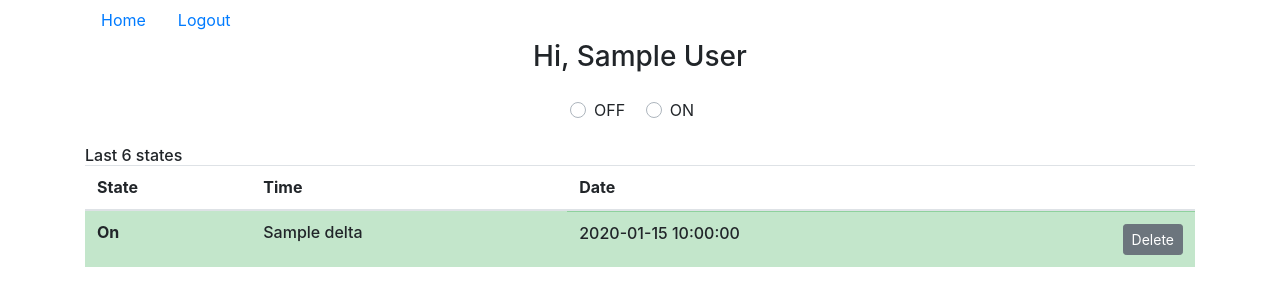
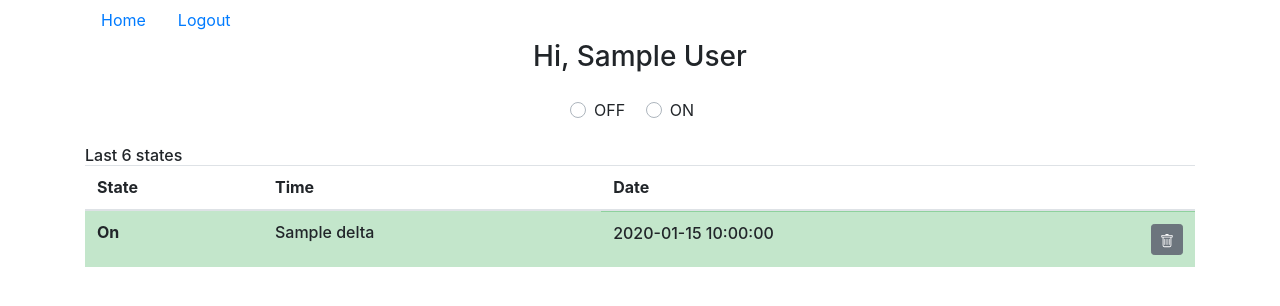
Before and after one commit to borisaavedra/parkinson-control, a Flask app: template app/templates/index.html in a window 1280 px wide. Shown: the top 306 px of the page. Run offline with Flask 2, Linux system fonts and the light colour scheme; a user stored in the database is signed in; tables that the repository leaves empty hold one stand-in row (values such as "Sample post"); the template is opened without the code that fills it: most values are stand-ins (such as "Sample title", 1, 10 or a date in 2020).

Commit message:
Trash icon added

```diff
--- a/app/templates/index.html
+++ b/app/templates/index.html
@@ -57,7 +57,12 @@
                                 <td class="d-flex justify-content-between">
                                     <span>{{ item["date"] }}</span>
                                     <form action="{{ url_for('index') }}" method="POST">
-                                        <button type="submit" class="btn btn-secondary btn-sm" name="delete" value="{{ item['uid'] }}">Delete</button>
+                                        <button type="submit" class="btn btn-secondary btn-sm" name="delete" value="{{ item['uid'] }}">
+                                            <svg width="1em" height="1em" viewBox="0 0 16 16" class="bi bi-trash" fill="currentColor" xmlns="http://www.w3.org/2000/svg">
+                                                <path d="M5.5 5.5A.5.5 0 0 1 6 6v6a.5.5 0 0 1-1 0V6a.5.5 0 0 1 .5-.5zm2.5 0a.5.5 0 0 1 .5.5v6a.5.5 0 0 1-1 0V6a.5.5 0 0 1 .5-.5zm3 .5a.5.5 0 0 0-1 0v6a.5.5 0 0 0 1 0V6z"/>
+                                                <path fill-rule="evenodd" d="M14.5 3a1 1 0 0 1-1 1H13v9a2 2 0 0 1-2 2H5a2 2 0 0 1-2-2V4h-.5a1 1 0 0 1-1-1V2a1 1 0 0 1 1-1H6a1 1 0 0 1 1-1h2a1 1 0 0 1 1 1h3.5a1 1 0 0 1 1 1v1zM4.118 4L4 4.059V13a1 1 0 0 0 1 1h6a1 1 0 0 0 1-1V4.059L11.882 4H4.118zM2.5 3V2h11v1h-11z"/>
+                                              </svg>
+                                        </button>
                                     </form>
                                 </td>
                             {% else %}
```
